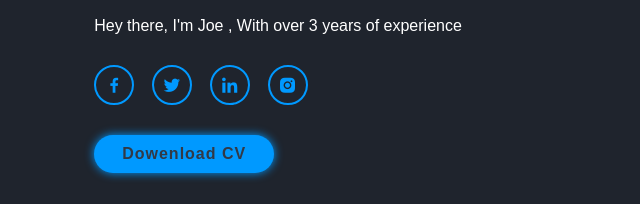
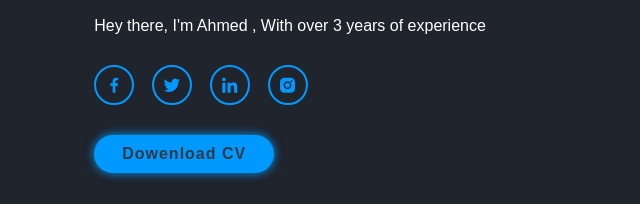
Before and after one commit to Ahmed-Abdelhadi-Elsay/Ahmed-Elsay, a plain HTML site: page index.html in a window 1280 px wide. Shown: the part 415-619 px from the top of the page, 21-661 px from the left. Drawn offline with nearby package versions, Linux system fonts and the light colour scheme.

Commit message:
Update index.html

```diff
--- a/index.html
+++ b/index.html
@@ -33,7 +33,7 @@
             <h3>Hello, It's Me</h3>
             <h1>Ahmed Abdelhay Elsay</h1>
             <h3>And I'm <span class="multiple-text"></span></h3>
-            <p> Hey there, I'm Joe , With over 3 years of experience</p>
+            <p> Hey there, I'm Ahmed , With over 3 years of experience</p>
 
             <div class="social-media">
                 <a href=""><i class='bx bxl-facebook'></i></a>
```
